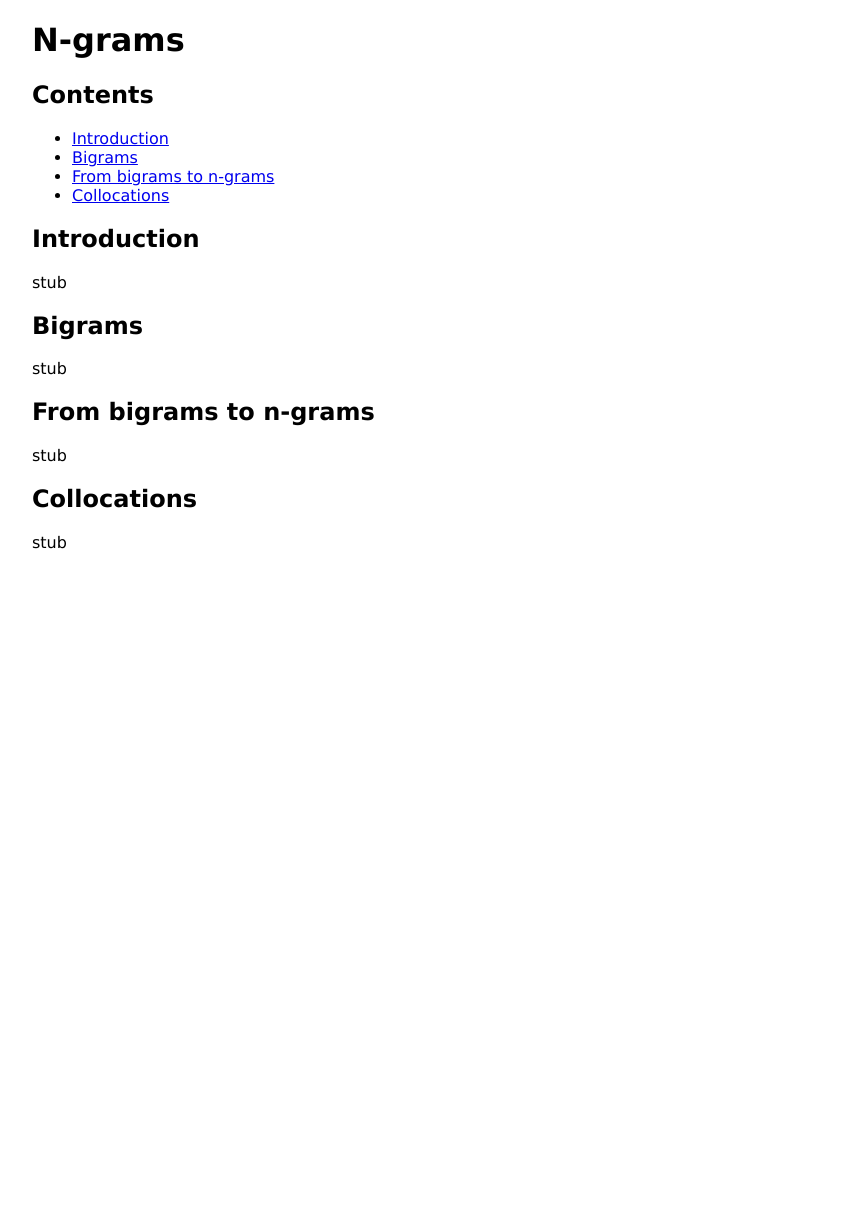
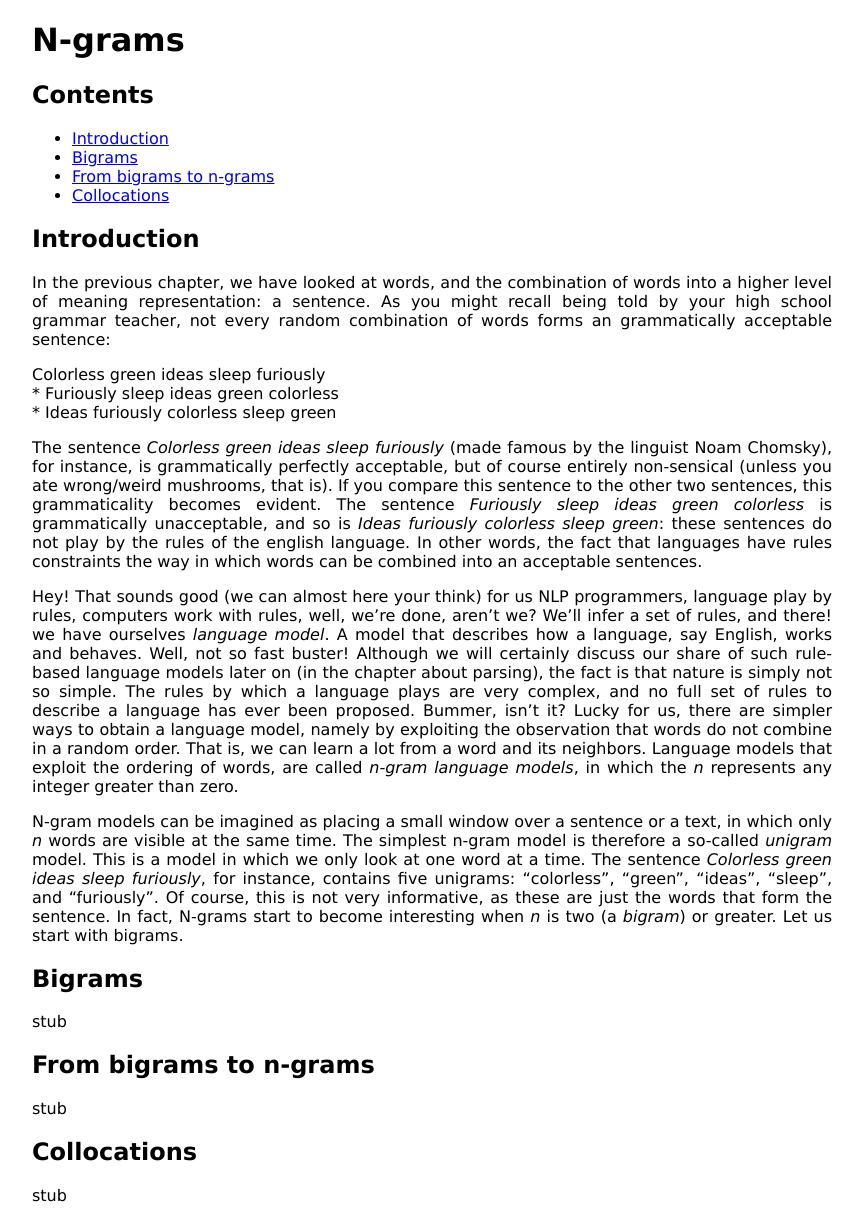
Before and after one commit to cskau/nlpwp, a Jekyll site: the page built from ngrams.md, in a window 1280 px wide. Shown: the whole page, without its empty margins (208-1071 px from the left). Built offline with Jekyll 4.4.1, drawn with Linux system fonts in a browser that asks for light colours; before the commit the page ends 900 px from its top, so only the background shows below that.

Commit message:
wrote an introduction for chapter two

```diff
--- a/ngrams.md
+++ b/ngrams.md
@@ -12,7 +12,44 @@ title: N-grams
 
 <a name="introduction"/>
 ## Introduction
-stub
+
+In the previous chapter, we have looked at words, and the combination of words into a
+higher level of meaning representation: a sentence. As you might recall being told by your high school grammar teacher, not every random combination of words forms an grammatically acceptable sentence:
+
+Colorless green ideas sleep furiously<br/>
+\* Furiously sleep ideas green colorless<br/>
+\* Ideas furiously colorless sleep green<br/>
+
+The sentence *Colorless green ideas sleep furiously* (made famous by the linguist Noam
+Chomsky), for instance, is grammatically perfectly acceptable, but of course entirely
+non-sensical (unless you ate wrong/weird mushrooms, that is). If you compare this
+sentence to the other two sentences, this grammaticality becomes evident. The sentence
+*Furiously sleep ideas green colorless* is grammatically unacceptable, and so is *Ideas
+furiously colorless sleep green*: these sentences do not play by the rules of the
+english language. In other words, the fact that languages have rules constraints the
+way in which words can be combined into an acceptable sentences.
+
+Hey! That sounds good (we can almost here your think) for us NLP programmers, language
+play by rules, computers work with rules, well, we're done, aren't we? We'll infer a
+set of rules, and there! we have ourselves *language model*. A model that describes how
+a language, say English, works and behaves. Well, not so fast buster! Although we will
+certainly discuss our share of such rule-based language models later on (in the chapter
+about parsing), the fact is that nature is simply not so simple. The rules by which a
+language plays are very complex, and no full set of rules to describe a language has
+ever been proposed. Bummer, isn't it? Lucky for us, there are simpler ways to obtain a
+language model, namely by exploiting the observation that words do not combine in a
+random order. That is, we can learn a lot from a word and its neighbors. Language
+models that exploit the ordering of words, are called *n-gram language models*, in
+which the *n* represents any integer greater than zero.
+
+N-gram models can be imagined as placing a small window over a sentence or a text,
+in which only *n* words are visible at the same time. The simplest n-gram model
+is therefore a so-called *unigram* model. This is a model in which we only look
+at one word at a time. The sentence *Colorless green ideas sleep furiously*, for
+instance, contains five unigrams: "colorless", "green", "ideas", "sleep", and
+"furiously". Of course, this is not very informative, as these are just the
+words that form the sentence. In fact, N-grams start to become interesting
+when *n* is two (a *bigram*) or greater. Let us start with bigrams.
 
 <a name="bigrams"/>
 ## Bigrams
```
Also changed, not shown: index.md (+1 -0 lines).
